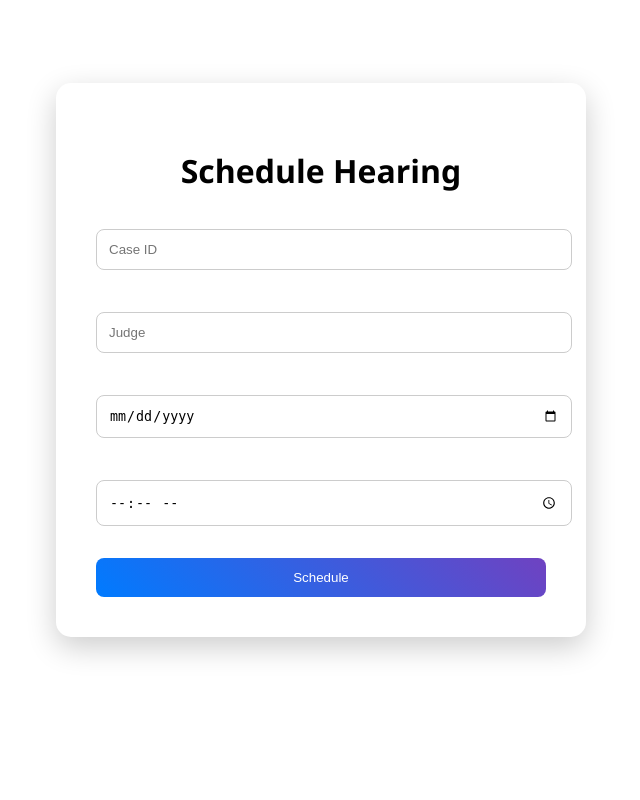
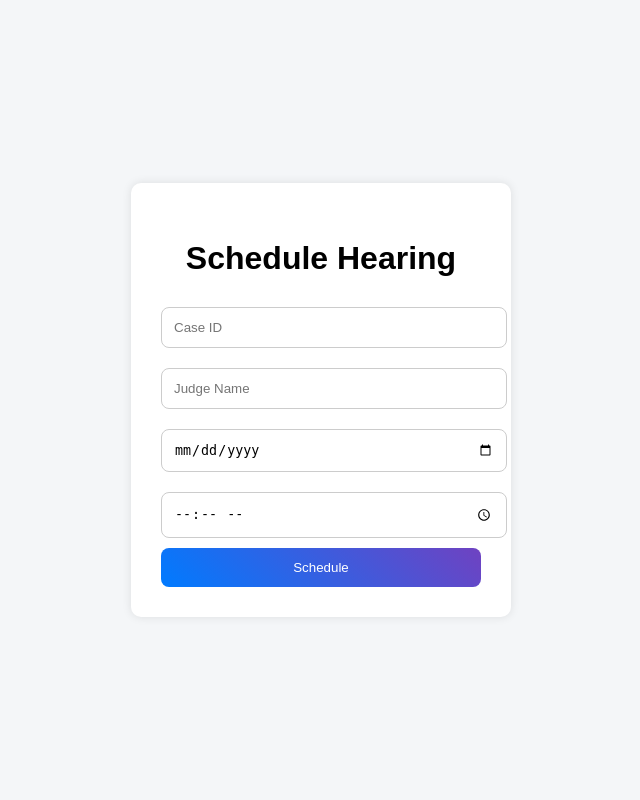
Before and after one commit to ktejasvitha26/court_scheduler-project, a Flask app: page /schedule in a window 1280 px wide. Shown: the whole page, without its empty margins (319-959 px from the left). Run offline with Flask 3, Linux system fonts and the light colour scheme; the visitor is signed in with stand-in values (Sample User, id 1); some libraries are stand-ins or nearby versions.

Commit message:
Update schedule.html

```diff
--- a/templates/schedule.html
+++ b/templates/schedule.html
@@ -3,6 +3,55 @@
 <head>
     <title>Schedule Hearing</title>
     <link rel="stylesheet" href="{{ url_for('static', filename='style.css') }}">
+
+    <style>
+        body {
+            font-family: Arial, sans-serif;
+            background: #f4f6f8;
+        }
+
+        .form-center {
+            display: flex;
+            justify-content: center;
+            align-items: center;
+            height: 100vh;
+        }
+
+        .form-box {
+            background: white;
+            padding: 30px;
+            border-radius: 10px;
+            box-shadow: 0 0 10px rgba(0,0,0,0.1);
+            width: 320px;
+            text-align: center;
+        }
+
+        h2 {
+            margin-bottom: 20px;
+        }
+
+        input {
+            width: 100%;
+            padding: 10px;
+            margin-bottom: 15px;
+            border-radius: 5px;
+            border: 1px solid #ccc;
+        }
+
+        button {
+            width: 100%;
+            padding: 10px;
+            background: #007BFF;
+            color: white;
+            border: none;
+            border-radius: 5px;
+            cursor: pointer;
+        }
+
+        button:hover {
+            background: #0056b3;
+        }
+    </style>
 </head>
 
 <body>
@@ -13,12 +62,17 @@
         <h2>Schedule Hearing</h2>
 
         <form method="post">
-<input name="case_id" placeholder="Case ID"><br><br>
-<input name="judge" placeholder="Judge"><br><br>
-<input type="date" name="date"><br><br>
-<input type="time" name="time"><br><br>
 
-<button>Schedule</button>
+            <input name="case_id" placeholder="Case ID" required>
+
+            <input name="judge" placeholder="Judge Name" required>
+
+            <input type="date" name="date" required>
+
+            <input type="time" name="time" required>
+
+            <button type="submit">Schedule</button>
+
         </form>
 
     </div>
```
Lines whose indentation alone changed are shown as unchanged.
